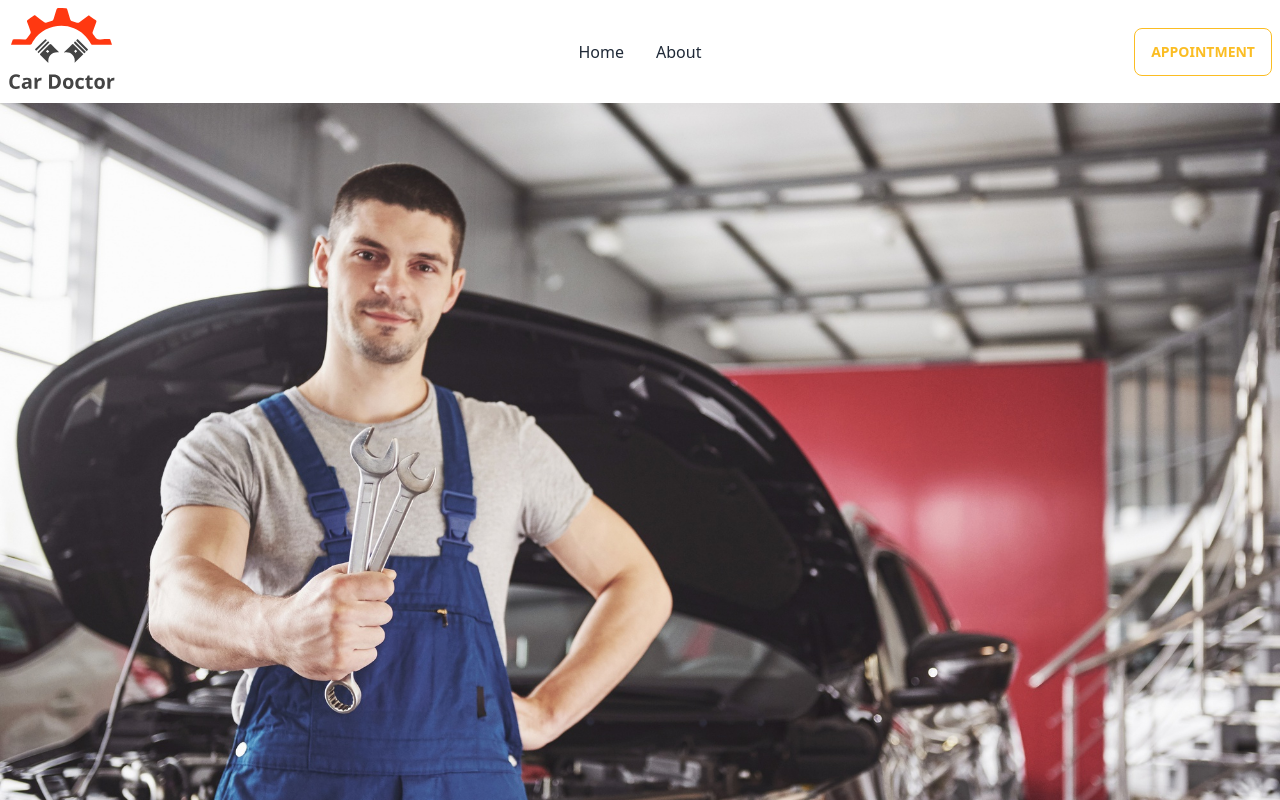
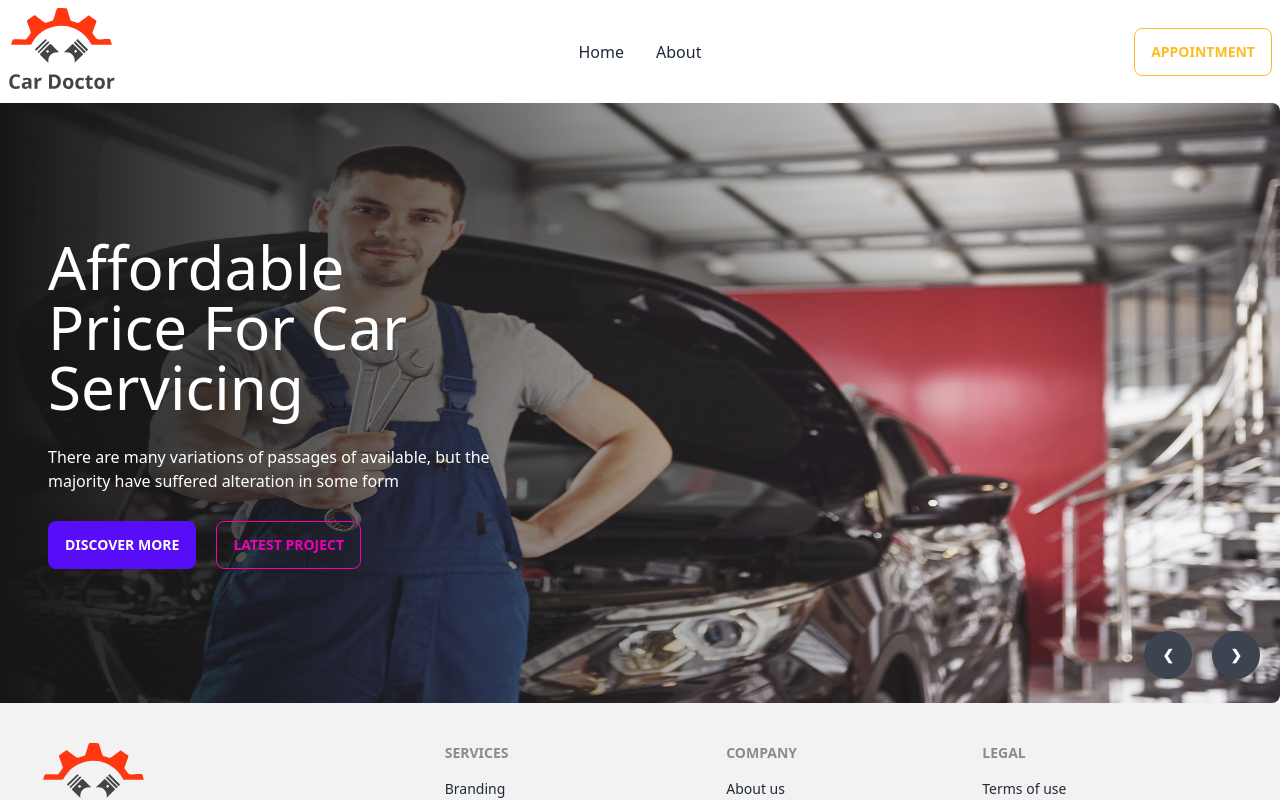
Before and after one commit to dg1223/react-car-doctor-client, a React (Vite) app: page / in a window 1280 px wide. Shown: the top 800 px of the page. Built offline with nearby package versions, Linux system fonts and the light colour scheme.

Commit message:
carousel styling

```diff
--- a/src/Pages/Home/Banner/Banner.jsx
+++ b/src/Pages/Home/Banner/Banner.jsx
@@ -7,9 +7,22 @@
 
 const Banner = () => {
   return (
-    <div className="carousel w-full">
+    <div className="carousel w-full h-[600px]">
       <div id="slide1" className="carousel-item relative w-full">
-        <img src={img1} className="w-full" />
+        <img src={img1} className="w-full rounded-lg" />
+        <div className="absolute flex items-center h-full left-0 bottom-0 bg-gradient-to-r from-[#151515] to-[rgba(21, 21, 21, 0)]">
+          <div className="text-white space-y-7 pl-12 w-1/2">
+            <h2 className="text-6xl">Affordable Price For Car Servicing</h2>
+            <p>
+              There are many variations of passages of available, but the
+              majority have suffered alteration in some form
+            </p>
+            <button className="btn btn-primary mr-5">Discover More</button>
+            <button className="btn btn-outline btn-secondary">
+              Latest Project
+            </button>
+          </div>
+        </div>
         <div className="absolute flex justify-end transform -translate-y-1/2 left-5 right-5 bottom-0">
           <a href="#slide6" className="btn btn-circle mr-5">
             ❮
@@ -20,7 +33,20 @@
         </div>
       </div>
       <div id="slide2" className="carousel-item relative w-full">
-        <img src={img2} className="w-full" />
+        <img src={img2} className="w-full rounded-lg" />
+        <div className="absolute flex items-center h-full left-0 bottom-0 bg-gradient-to-r from-[#151515] to-[rgba(21, 21, 21, 0)]">
+          <div className="text-white space-y-7 pl-12 w-1/2">
+            <h2 className="text-6xl">Affordable Price For Car Servicing</h2>
+            <p>
+              There are many variations of passages of available, but the
+              majority have suffered alteration in some form
+            </p>
+            <button className="btn btn-primary mr-5">Discover More</button>
+            <button className="btn btn-outline btn-secondary">
+              Latest Project
+            </button>
+          </div>
+        </div>
         <div className="absolute flex justify-end transform -translate-y-1/2 left-5 right-5 bottom-0">
           <a href="#slide1" className="btn btn-circle mr-5">
             ❮
@@ -31,7 +57,20 @@
         </div>
       </div>
       <div id="slide3" className="carousel-item relative w-full">
-        <img src={img3} className="w-full" />
+        <img src={img3} className="w-full rounded-lg" />
+        <div className="absolute flex items-center h-full left-0 bottom-0 bg-gradient-to-r from-[#151515] to-[rgba(21, 21, 21, 0)]">
+          <div className="text-white space-y-7 pl-12 w-1/2">
+            <h2 className="text-6xl">Affordable Price For Car Servicing</h2>
+            <p>
+              There are many variations of passages of available, but the
+              majority have suffered alteration in some form
+            </p>
+            <button className="btn btn-primary mr-5">Discover More</button>
+            <button className="btn btn-outline btn-secondary">
+              Latest Project
+            </button>
+          </div>
+        </div>
         <div className="absolute flex justify-end transform -translate-y-1/2 left-5 right-5 bottom-0">
           <a href="#slide2" className="btn btn-circle mr-5">
             ❮
@@ -43,6 +82,19 @@
       </div>
       <div id="slide4" className="carousel-item relative w-full">
         <img src={img4} className="w-full" />
+        <div className="absolute flex items-center h-full left-0 bottom-0 bg-gradient-to-r from-[#151515] to-[rgba(21, 21, 21, 0)]">
+          <div className="text-white space-y-7 pl-12 w-1/2">
+            <h2 className="text-6xl">Affordable Price For Car Servicing</h2>
+            <p>
+              There are many variations of passages of available, but the
+              majority have suffered alteration in some form
+            </p>
+            <button className="btn btn-primary mr-5">Discover More</button>
+            <button className="btn btn-outline btn-secondary">
+              Latest Project
+            </button>
+          </div>
+        </div>
         <div className="absolute flex justify-end transform -translate-y-1/2 left-5 right-5 bottom-0">
           <a href="#slide3" className="btn btn-circle mr-5">
             ❮
@@ -53,7 +105,20 @@
         </div>
       </div>
       <div id="slide5" className="carousel-item relative w-full">
-        <img src={img5} className="w-full" />
+        <img src={img5} className="w-full rounded-lg" />
+        <div className="absolute flex items-center h-full left-0 bottom-0 bg-gradient-to-r from-[#151515] to-[rgba(21, 21, 21, 0)]">
+          <div className="text-white space-y-7 pl-12 w-1/2">
+            <h2 className="text-6xl">Affordable Price For Car Servicing</h2>
+            <p>
+              There are many variations of passages of available, but the
+              majority have suffered alteration in some form
+            </p>
+            <button className="btn btn-primary mr-5">Discover More</button>
+            <button className="btn btn-outline btn-secondary">
+              Latest Project
+            </button>
+          </div>
+        </div>
         <div className="absolute flex justify-end transform -translate-y-1/2 left-5 right-5 bottom-0">
           <a href="#slide4" className="btn btn-circle mr-5">
             ❮
@@ -64,7 +129,20 @@
         </div>
       </div>
       <div id="slide6" className="carousel-item relative w-full">
-        <img src={img6} className="w-full" />
+        <img src={img6} className="w-full rounded-lg" />
+        <div className="absolute flex items-center h-full left-0 bottom-0 bg-gradient-to-r from-[#151515] to-[rgba(21, 21, 21, 0)]">
+          <div className="text-white space-y-7 pl-12 w-1/2">
+            <h2 className="text-6xl">Affordable Price For Car Servicing</h2>
+            <p>
+              There are many variations of passages of available, but the
+              majority have suffered alteration in some form
+            </p>
+            <button className="btn btn-primary mr-5">Discover More</button>
+            <button className="btn btn-outline btn-secondary">
+              Latest Project
+            </button>
+          </div>
+        </div>
         <div className="absolute flex justify-end transform -translate-y-1/2 left-5 right-5 bottom-0">
           <a href="#slide5" className="btn btn-circle mr-5">
             ❮
```
